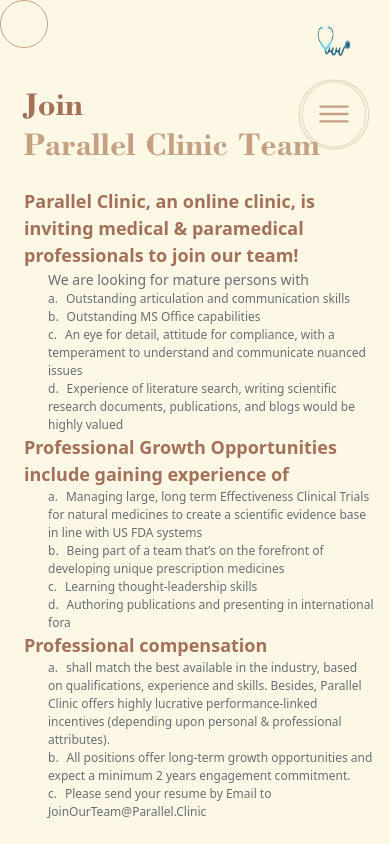
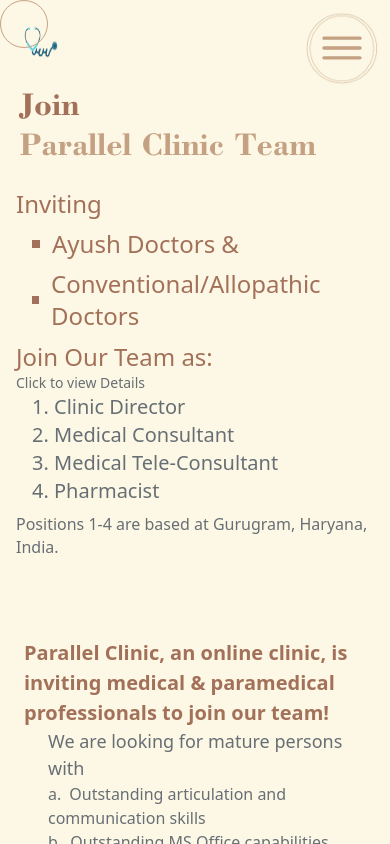
Before and after one commit to developerphanom12/parallelclinic, a React (Vite) app: page /joinparallelclinic in a window 390 px wide. Built offline with nearby package versions, Linux system fonts and the light colour scheme.

Commit message:
Final Fixes

```diff
--- a/src/Pages/Home.jsx
+++ b/src/Pages/Home.jsx
@@ -2,7 +2,7 @@
 import gsap from "gsap";
 import MusicPlayer from "../components/MusicPlayer";
 import logoClinic from "../assets/logoClinic.png";
-import video from "../assets/fonts/Flower.mp4";
+import video from "../assets/fonts/HomeFlower.mp4";
 import Heading from "../components/Heading";
 
 
--- a/src/Pages/JoinTeam.jsx
+++ b/src/Pages/JoinTeam.jsx
@@ -1,5 +1,7 @@
 import React, { useEffect, useRef, useState } from "react";
 import gsap from "gsap";
+import { ScrollToPlugin } from "gsap/ScrollToPlugin";
+gsap.registerPlugin(ScrollToPlugin);
 import { FaHeadphones, FaSpinner } from "react-icons/fa6";
 import { FaTimes } from "react-icons/fa";
 import axios from "axios";
@@ -66,7 +68,7 @@
   {
     title:
       "Parallel Clinic, an online clinic, is inviting medical & paramedical professionals to join our team!",
-    SubHead:"We are looking for mature persons with",
+    SubHead: "We are looking for mature persons with",
     items: [
       "Outstanding articulation and communication skills",
       "Outstanding MS Office capabilities",
@@ -218,7 +220,18 @@
       setFormData((prev) => ({ ...prev, position: "Pharmacist" }));
     }
     setActivePosition(btnIndex);
+
+    if (window.innerWidth <= 768) {
+      console.log("📱 Trying to scroll to top...");
+      gsap.to(window, {
+        scrollTo: { y: 0 },
+        duration: 1,
+        ease: "power2.out",
+      });
+    }
   };
+
+
 
   // Validate form data
   const validateForm = async () => {
@@ -357,32 +370,33 @@
         className="w-12 h-12 border border-[#C5A184] rounded-full fixed top-0 left-0 z-[999]"
       />
 
-      {/* Content */}
-      <div className="w-full px-4 sm:px-16 grid grid-cols-1 lg:grid-cols-2 gap-8 sm:h-[70vh]">
-        {/* Left Column - Heading and Requirements */}
-        <div>
       {/* Heading */}
-          <div className="text-[#A37159] mb-6 pl-[2%] w-[80%] sm:w-full ">
+      <div className="text-[#A37159] mb-6 pl-[5%] w-[80%] sm:w-full ">
         <h1 className="sm:text-[55px] text-[33px] leading-none whitespace-nowrap">
           Join <br className="block sm:hidden" />
           <span className="text-[#C5A184]">Parallel Clinic Team</span>
         </h1>
       </div>
+      {/* Content */}
+      <div className="w-full px-4 sm:px-16 lg:grid flex flex-col-reverse  lg:grid-cols-2 gap-20 lg:h-[70vh]">
+        {/* Left Column - Heading and Requirements */}
+        <div>
+
 
           {/* Requirements List */}
           <div className="relative">
             <div
               ref={requirementsRef}
-              className="sm:h-[50vh] sm:overflow-y-auto hide-scrollbar pb-10"
+              className="lg:h-[50vh] lg:overflow-y-auto hide-scrollbar pb-10"
             >
               {displayData?.map((section, index) => (
                 <div key={index} className=" ">
-                  <h2 className="text-[#A37159] text-[18px] font-semibold flex items-start gap-2">
+                  <h2 className="text-[#A37159] text-[20px] font-semibold flex items-start gap-2">
                     <span className="">{section.index}</span>
                     <span className="flex-1">{section.title}</span>
                   </h2>
-                  <h3 className="ml-8 text-[#676F75] text-[14px]"> {section.SubHead}</h3>
-               <ul className="ml-8 text-[#676F75] text-[12px]">
+                  <h3 className="ml-8 text-[#676F75] text-[18px]"> {section.SubHead}</h3>
+                  <ul className="ml-8 text-[#676F75] text-[16px]">
                     {section.items.map((item, i) => (
                       <li key={i}>
                         <span className="mr-2">
@@ -416,7 +430,7 @@
         </div>
 
         {/* Right Column - Inviting Doctors */}
-        <div className="flex flex-col justify-end sm:h-[70vh] ">
+        <div className="flex flex-col lg:justify-end lg:h-[50vh]  ">
           <div>
             <h2 className="text-[#A37159] text-2xl mb-2">Inviting</h2>
             <ul className="pl-4 text-[#A37159] text-2xl space-y-2">
@@ -431,10 +445,10 @@
             </ul>
 
             <p className="text-[#A37159] text-2xl mt-2 ">Join Our Team as:</p>
+            <h5 className="text-[#676F75] text-sm">Click to view Details</h5>
             <ol className="pl-4 text-xl">
               <li
-                className={`cursor-pointer ${
-                  activePosition === 1
+                className={`cursor-pointer hover:text-[#A37159] ${activePosition === 1
                     ? "text-[#A37159] font-bold"
                     : "text-[#676F75]"
                   }`}
@@ -443,8 +457,7 @@
                 1. Clinic Director
               </li>
               <li
-                className={`cursor-pointer ${
-                  activePosition === 2
+                className={`cursor-pointer hover:text-[#A37159] ${activePosition === 2
                     ? "text-[#A37159] font-bold"
                     : "text-[#676F75]"
                   }`}
@@ -453,8 +466,7 @@
                 2. Medical Consultant
               </li>
               <li
-                className={`cursor-pointer ${
-                  activePosition === 3
+                className={`cursor-pointer hover:text-[#A37159] ${activePosition === 3
                     ? "text-[#A37159] font-bold"
                     : "text-[#676F75]"
                   }`}
@@ -463,8 +475,7 @@
                 3. Medical Tele-Consultant
               </li>
               <li
-                className={`cursor-pointer ${
-                  activePosition === 4
+                className={`cursor-pointer hover:text-[#A37159] ${activePosition === 4
                     ? "text-[#A37159] font-bold"
                     : "text-[#676F75]"
                   }`}
@@ -500,7 +511,7 @@
         </p>
         <div className="absolute bottom-4 right-8 text-sm text-gray-700">
           {/* <FaHeadphones size={50} className="text-[#DAA57B]" /> */}
-          <NewPlayerGlobal/>
+          <NewPlayerGlobal />
         </div>
       </div>
 
@@ -558,8 +569,7 @@
                       name="fullName"
                       value={formData.fullName}
                       onChange={handleChange}
-                      className={`w-full px-3 py-1.5 border ${
-                        validationErrors.fullName
+                      className={`w-full px-3 py-1.5 border ${validationErrors.fullName
                           ? "border-red-500 focus:ring-red-500"
                           : "border-[#C5A184] focus:ring-[#A37159]"
                         } rounded-md focus:outline-none focus:ring-1 text-sm`}
@@ -584,8 +594,7 @@
                       name="email"
                       value={formData.email}
                       onChange={handleChange}
-                      className={`w-full px-3 py-1.5 border ${
-                        validationErrors.email
+                      className={`w-full px-3 py-1.5 border ${validationErrors.email
                           ? "border-red-500 focus:ring-red-500"
                           : "border-[#C5A184] focus:ring-[#A37159]"
                         } rounded-md focus:outline-none focus:ring-1 text-sm`}
@@ -610,8 +619,7 @@
                       name="contactNumber"
                       value={formData.contactNumber}
                       onChange={handleChange}
-                      className={`w-full px-3 py-1.5 border ${
-                        validationErrors.contactNumber
+                      className={`w-full px-3 py-1.5 border ${validationErrors.contactNumber
                           ? "border-red-500 focus:ring-red-500"
                           : "border-[#C5A184] focus:ring-[#A37159]"
                         } rounded-md focus:outline-none focus:ring-1 text-sm`}
@@ -635,8 +643,7 @@
                       name="position"
                       value={formData.position}
                       onChange={handleChange}
-                      className={`w-full px-3 py-1.5 border ${
-                        validationErrors.position
+                      className={`w-full px-3 py-1.5 border ${validationErrors.position
                           ? "border-red-500 focus:ring-red-500"
                           : "border-[#C5A184] focus:ring-[#A37159]"
                         } rounded-md focus:outline-none focus:ring-1 bg-white text-sm`}
@@ -669,8 +676,7 @@
                       name="resume"
                       accept="application/pdf"
                       onChange={handleFileChange}
-                      className={`w-full px-3 py-1.5 border ${
-                        validationErrors.resume
+                      className={`w-full px-3 py-1.5 border ${validationErrors.resume
                           ? "border-red-500 focus:ring-red-500"
                           : "border-[#C5A184] focus:ring-[#A37159]"
                         } rounded-md focus:outline-none focus:ring-1 text-sm file:mr-3 file:py-1 file:px-3 file:rounded-md file:border-0 file:text-xs file:bg-[#A37159] file:text-white hover:file:bg-[#C5A184]`}
@@ -699,8 +705,7 @@
                       value={formData.message}
                       onChange={handleChange}
                       rows="3"
-                      className={`w-full px-3 py-1.5 border ${
-                        validationErrors.message
+                      className={`w-full px-3 py-1.5 border ${validationErrors.message
                           ? "border-red-500 focus:ring-red-500"
                           : "border-[#C5A184] focus:ring-[#A37159]"
                         } rounded-md focus:outline-none focus:ring-1 text-sm`}
--- a/src/components/Layout.jsx
+++ b/src/components/Layout.jsx
@@ -1,10 +1,12 @@
 import React from "react";
 import Nav from "./Nav";
+import NewNavbar from "./NewNavbar";
 
 const Layout = ({ children }) => {
   return (
     <div className=" flex flex-col relative h-[100vh] overflow-x-hidden bg-[#FDF8E5]    ">
-      <Nav className="sm:h-[16vh]  h-[10vh]" />
+      {/* <Nav className="sm:h-[16vh]  h-[10vh]" /> */}
+      <NewNavbar className="sm:h-[16vh]  h-[10vh]" />
       <main className="sm:h-[84vh] h-[90vh] ">{children}</main>
     </div>
   );
--- a/src/components/NavbarMobile.jsx
+++ b/src/components/NavbarMobile.jsx
@@ -38,7 +38,7 @@
       <div
         ref={menuRef}
         style={{ fontFamily: "MyFontNavbar" }}
-        className="fixed top-0 right-0 h-full w-[75%] sm:w-[60%] bg-[#5C4033] text-white translate-x-full md:hidden z-[999]"
+        className="fixed top-0 right-0 h-full w-[75%] sm:w-[60%] bg-[#5C4033] text-white translate-x-full lg:hidden z-[999]"
       >
         {/* Close Button */}
         <div className="flex justify-end p-4">
--- /dev/null
+++ b/src/components/NewNavbar.jsx
@@ -0,0 +1,112 @@
+import React, { useState } from "react";
+import { IoIosMenu } from "react-icons/io";
+import { useLocation, useNavigate } from "react-router-dom";
+import menuGif from "../assets/p2.gif";
+import logoClinic from "../assets/logoClinic.png";
+import NavbarMobile from "./NavbarMobile";
+
+const NewNavbar = () => {
+  const [showMenu, setShowMenu] = useState(false);
+  const [open, setOpen] = useState(false);
+  const location = useLocation();
+  const navigate = useNavigate();
+
+  const handleMenuClick = () => {
+    // For all non-desktop devices, toggle the mobile menu
+    setOpen(!open);
+  };
+
+  return (
+    <>
+      <nav className="bg-[#FDF8E5] w-full lg:px-8 relative h-[10vh] ">
+        <div className="flex justify-between items-center h-full px-4 lg:pl-10 pl-4 relative">
+          {/* Logo - Visible on mobile and tablet */}
+          <div className="lg:hidden block">
+            <img
+              src={logoClinic}
+              className="w-[50px] h-[50px] cursor-pointer"
+              alt="Parallel Clinic Logo"
+              onClick={() => navigate("/")}
+            />
+          </div>
+
+          {/* Empty div for desktop to maintain spacing */}
+          <div className="hidden lg:block"></div>
+
+          {/* Menu Icon - Right side for mobile, tablet and desktop */}
+          <div className="absolute top-2 right-2 z-50">
+            {/* Desktop Menu Icon */}
+          { location.pathname == "/" ?   <div
+              className="lg:block hidden relative w-28 h-28 cursor-pointer scale-150"
+              onClick={() => navigate("/choose")}
+            >
+              <img
+                src={menuGif}
+                alt="menu background"
+                className="w-full h-full object-cover rounded-full"
+              />
+              <IoIosMenu
+                size={30}
+                className="absolute top-1/2 left-1/2 transform -translate-x-1/2 -translate-y-1/2 text-[#C5A184]"
+              />
+            </div>  :
+             <div
+              className="lg:block hidden relative w-28 h-28 cursor-pointer scale-150"
+              onClick={() => setShowMenu(!showMenu)}
+            >
+              <img
+                src={menuGif}
+                alt="menu background"
+                className="w-full h-full object-cover rounded-full"
+              />
+              <IoIosMenu
+                size={30}
+                className="absolute top-1/2 left-1/2 transform -translate-x-1/2 -translate-y-1/2 text-[#C5A184]"
+              />
+            </div>
+            }
+
+            {/* Mobile and Tablet Menu Icon */}
+            <div
+              className="lg:hidden block relative w-20 h-20 cursor-pointer scale-150"
+              onClick={handleMenuClick}
+            >
+              <img
+                src={menuGif}
+                alt="menu background"
+                className="w-full h-full object-cover rounded-full"
+              />
+              <IoIosMenu
+                size={35}
+                className="absolute top-1/2 left-1/2 transform -translate-x-1/2 -translate-y-1/2 text-[#C5A184]"
+              />
+            </div>
+          </div>
+        </div>
+      </nav>
+
+      {/* Mobile and Tablet Menu */}
+      <NavbarMobile open={open} setOpen={setOpen} />
+
+      {/* Desktop Menu Items */}
+      {showMenu && (
+        <div
+          style={{ fontFamily: "MyFontNavbar" }}
+          className="absolute top-4 right-44 hidden lg:flex w-fit bg-transparent text-[#848688] gap-12 items-center justify-start text-[30px] z-50"
+        >
+          <h2 className="cursor-pointer" onClick={() => navigate("/about")}>
+            About Parallel Clinic
+          </h2>
+          <h2 className="cursor-pointer" onClick={() => navigate("/medicalconditions")}>
+            Medical Conditions
+          </h2>
+          <h2 className="cursor-pointer" onClick={() => navigate("/joinparallelclinic")}>
+            Join Parallel Clinic Team
+          </h2>
+        </div>
+      )}
+    </>
+  );
+};
+
+export default NewNavbar;
```
Also changed, not shown: src/Pages/AboutClinic.jsx (+5 -5 lines), 2 other files (tests, documents, lock files or other folders). Lines whose indentation alone changed are shown as unchanged.
